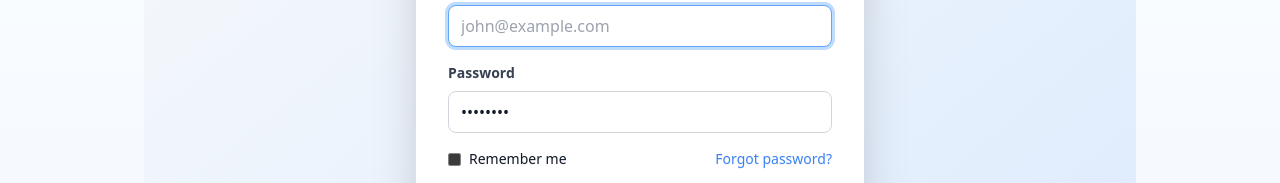
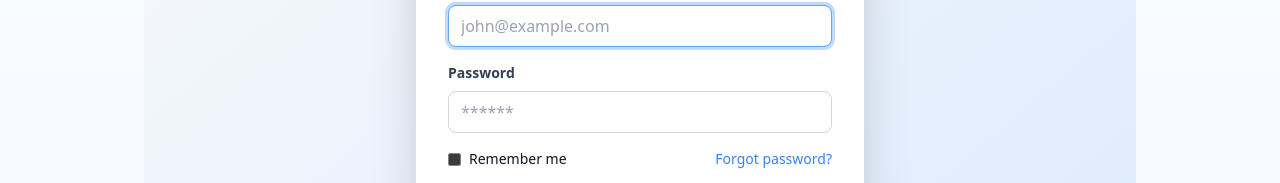
Before and after one commit to mrrahulkaran/Code-Mate-Clint, a React (Vite) app: page /login in a window 1280 px wide. Shown: the part 365-548 px from the top of the page. Built offline with nearby package versions, Linux system fonts and the light colour scheme; no server answers.

Commit message:
bluder fix and deployed agian

```diff
--- a/src/components/Login.jsx
+++ b/src/components/Login.jsx
@@ -9,7 +9,7 @@ import logo from "../utils/logo.png";
 
 const Login = () => {
   const [emailId, setEmailId] = useState("");
-  const [password, setPassword] = useState("Dev@1234");
+  const [password, setPassword] = useState("");
   const dispatch = useDispatch();
   const navigate = useNavigate();
   const [errorMessage, setErrorMessage] = useState("");
```
